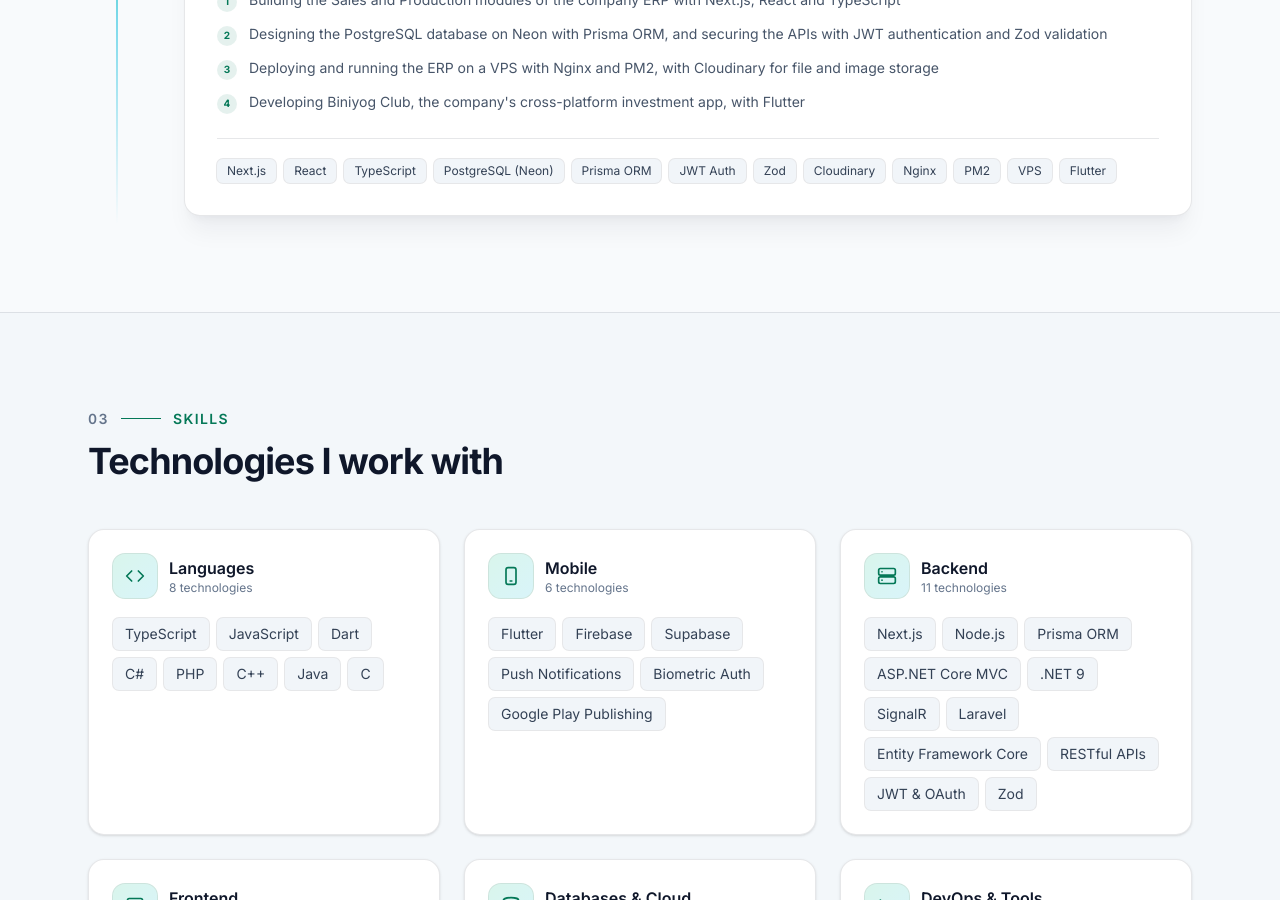
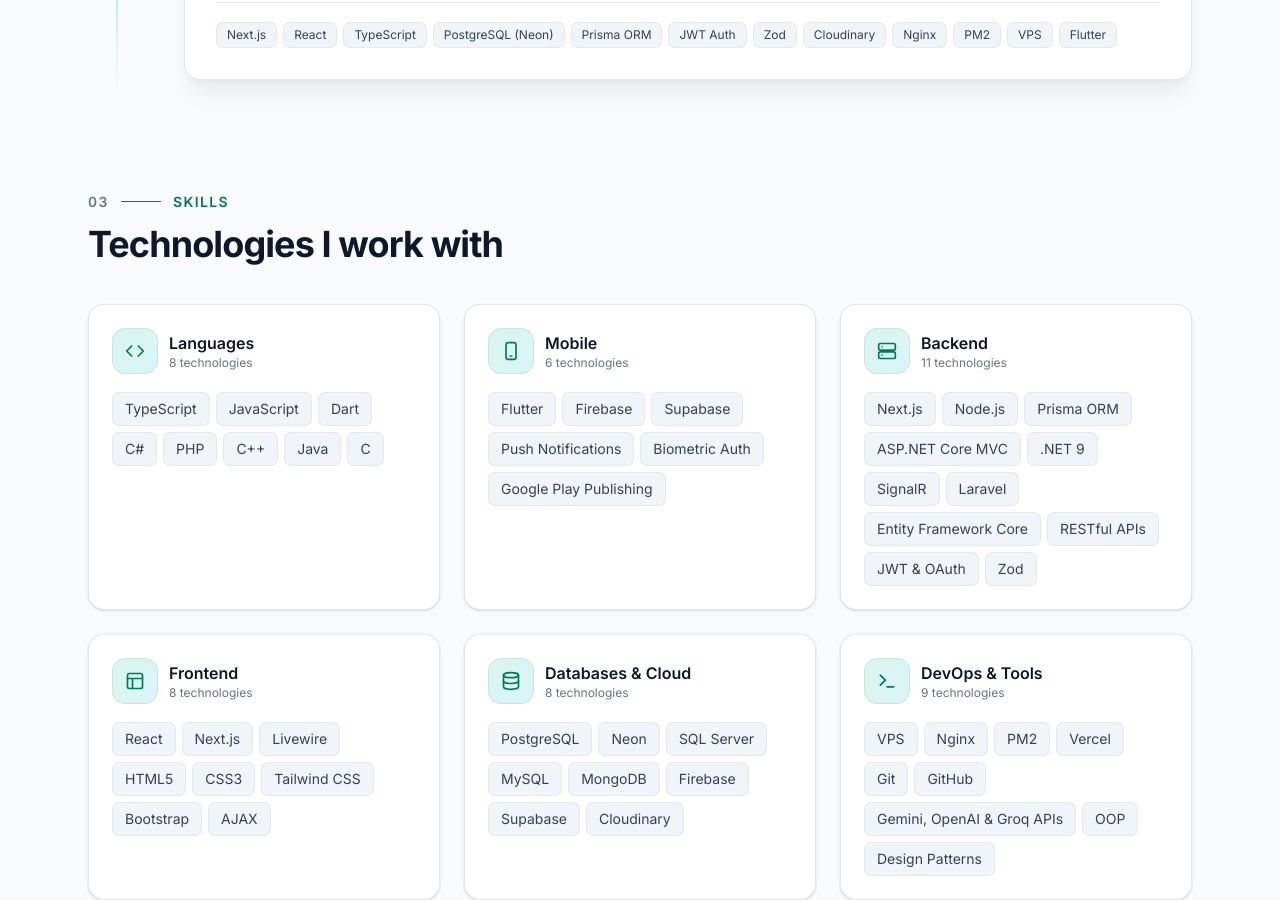
Before and after one commit to jakaria76/portfolio, a Next.js app: page / in a window 1280 px wide. Shown: the part 1900-2800 px from the top of the page. Built offline with nearby package versions, Linux system fonts and the light colour scheme.

Commit message:
Remove section dividers and tighten spacing between sections

```diff
--- a/src/components/Publications.js
+++ b/src/components/Publications.js
@@ -20,11 +20,11 @@ function AuthorList({ authors, highlight }) {
   );
 }
 
-// Design: tinted band; the paper card comes into focus from a blur, wrapped in a
+// Design: the paper card comes into focus from a blur, wrapped in a
 // gradient border with a large book mark in the corner. Tags pop in.
 export default function Publications() {
   return (
-    <Section id="research" number="05" eyebrow="Research" title="Publications" tone="alt">
+    <Section id="research" number="05" eyebrow="Research" title="Publications">
       <div className="space-y-6">
         {publications.map((paper) => (
           <div
--- a/src/components/Section.js
+++ b/src/components/Section.js
@@ -1,16 +1,14 @@
 // Shared section wrapper.
 // number: "01", "02"... shown small next to the section label
-// tone:   "alt" gives the section a tinted band so neighbouring sections look different
+
 // align:  "center" centers the header
-export default function Section({ id, number, eyebrow, title, description, tone, align, children }) {
+export default function Section({ id, number, eyebrow, title, description, align, children }) {
   const centered = align === "center";
 
   return (
     <section
       id={id}
-      className={`relative scroll-mt-16 overflow-hidden py-14 sm:py-20 lg:py-24 ${
-        tone === "alt" ? "border-y border-line bg-chip/60 dark:bg-white/[0.02]" : ""
-      }`}
+      className="relative scroll-mt-16 overflow-hidden py-10 sm:py-12 lg:py-14"
     >
       <div className="relative mx-auto max-w-6xl px-4 sm:px-6">
         <div className={`max-w-2xl ${centered ? "mx-auto text-center" : ""}`}>
@@ -36,7 +34,7 @@ export default function Section({ id, number, eyebrow, title, description, tone,
             </p>
           )}
         </div>
-        <div className="mt-10 sm:mt-12">{children}</div>
+        <div className="mt-8 sm:mt-10">{children}</div>
       </div>
     </section>
   );
--- a/src/components/Skills.js
+++ b/src/components/Skills.js
@@ -11,11 +11,11 @@ const icons = {
   "DevOps & Tools": TerminalIcon,
 };
 
-// Design: tinted band; cards zoom in one after another and every skill tag
+// Design: cards zoom in one after another and every skill tag
 // pops in. On hover a card lifts and its icon fills with the accent colour.
 export default function Skills() {
   return (
-    <Section id="skills" number="03" eyebrow="Skills" title="Technologies I work with" tone="alt">
+    <Section id="skills" number="03" eyebrow="Skills" title="Technologies I work with">
       <div className="grid gap-4 sm:grid-cols-2 sm:gap-6 lg:grid-cols-3">
         {skills.map((group, g) => {
           const Icon = icons[group.category] ?? CodeIcon;
```
